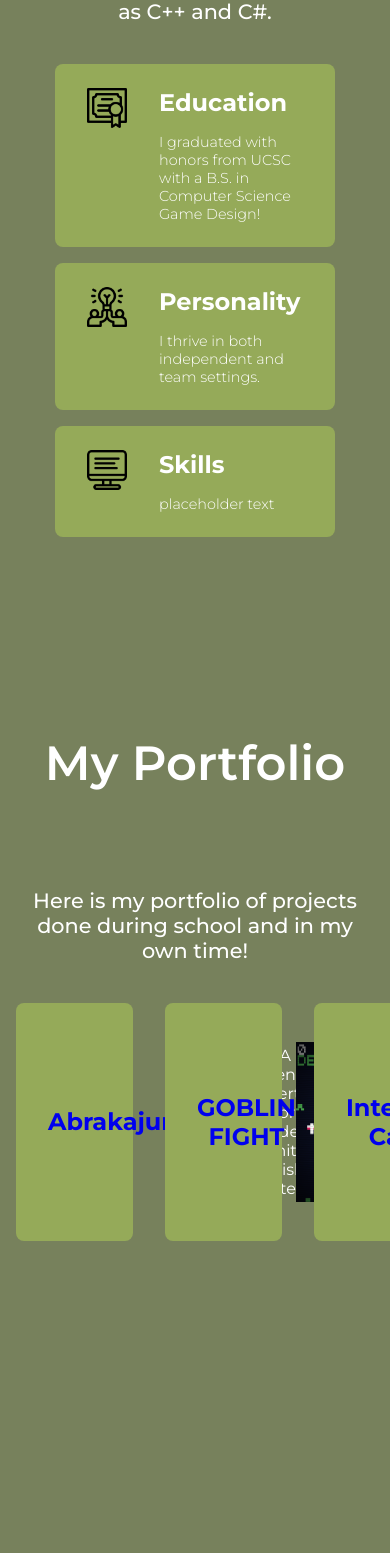
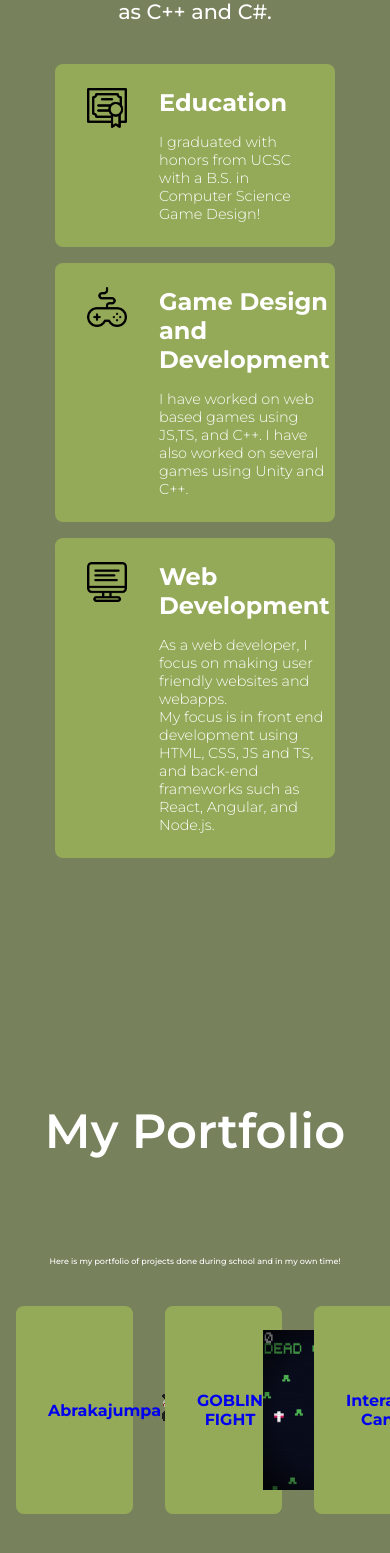
Before and after one commit to gocai/portfolio, a React (Create React App) app: page / in a window 390 px wide. Shown: the part 1275-2828 px from the top of the page. Before the commit the page ends 2664 px from the top, so only its background shows below. Built offline with nearby package versions, Linux system fonts and the light colour scheme.

Commit message:
updated about me section

```diff
--- a/src/App.js
+++ b/src/App.js
@@ -2,6 +2,7 @@ import Navbar from "./components/navbar/navbar";
 import Intro from "./components/intro/intro";
 import Abouts from "./components/about/about";
 import Portfoliotab from "./components/portfoliotab/portfoliotab";
+
 import React from "react";
 
 function App() {
@@ -11,6 +12,7 @@ function App() {
         <Intro />
         <Abouts />
         <Portfoliotab />
+
     </div>
   );
 }
--- a/src/components/about/about.js
+++ b/src/components/about/about.js
@@ -1,8 +1,8 @@
 import React from 'react';
 import './about.css';
 import diplomaIcon from '../../assets/diploma.png';
-import teamworkIcon from '../../assets/teamwork.png';
 import computerIcon from '../../assets/computer.png';
+import gamepadIcon from '../../assets/gamepad.png';
 
 const About = () => {
   return (
@@ -25,18 +25,19 @@ const About = () => {
         </div>
 
         <div className="skillBar">
-            <img src={teamworkIcon} alt="" className="skillImg" />
+            <img src={gamepadIcon} alt="" className="skillImg" />
             <div className="skillText">
-                <h2>Personality</h2>
-                <p>I thrive in both independent and team settings.</p>
+                <h2>Game Design and Development</h2>
+                <p>I have worked on web based games using JS,TS, and C++. I have also worked on several games using Unity and C++. </p>
             </div>
         </div>
 
         <div className="skillBar">
             <img src={computerIcon} alt="" className="skillImg" />
             <div className="skillText">
-                <h2>Skills</h2>
-                <p>placeholder text</p>
+                <h2>Web Development</h2>
+                <p>As a web developer, I focus on making user friendly websites and webapps. <br />
+                My focus is in front end development using HTML, CSS, JS and TS, and back-end frameworks such as React, Angular, and Node.js.</p>
             </div>
         </div>
 
--- a/src/components/portfoliotab/portfoliotab.css
+++ b/src/components/portfoliotab/portfoliotab.css
@@ -54,3 +54,19 @@
 .workspaneldesc{
     font-weight: 400;
 }
+
+.workspanelheader{
+    display: flex;
+}
+
+@media screen and (max-width:585px) {
+    .workspanelheader{
+        font-size: 1rem;
+    }
+    .worksdescription{
+        font-size: .5rem;
+    }
+    .workspaneldesc{
+        font-size: .5rem;
+    }
+}
```
Also changed, not shown: src/components/footer/footer.js (added, +11 -0 lines), src/assets/gamepad.png (added), src/components/footer/footer.css (added).
